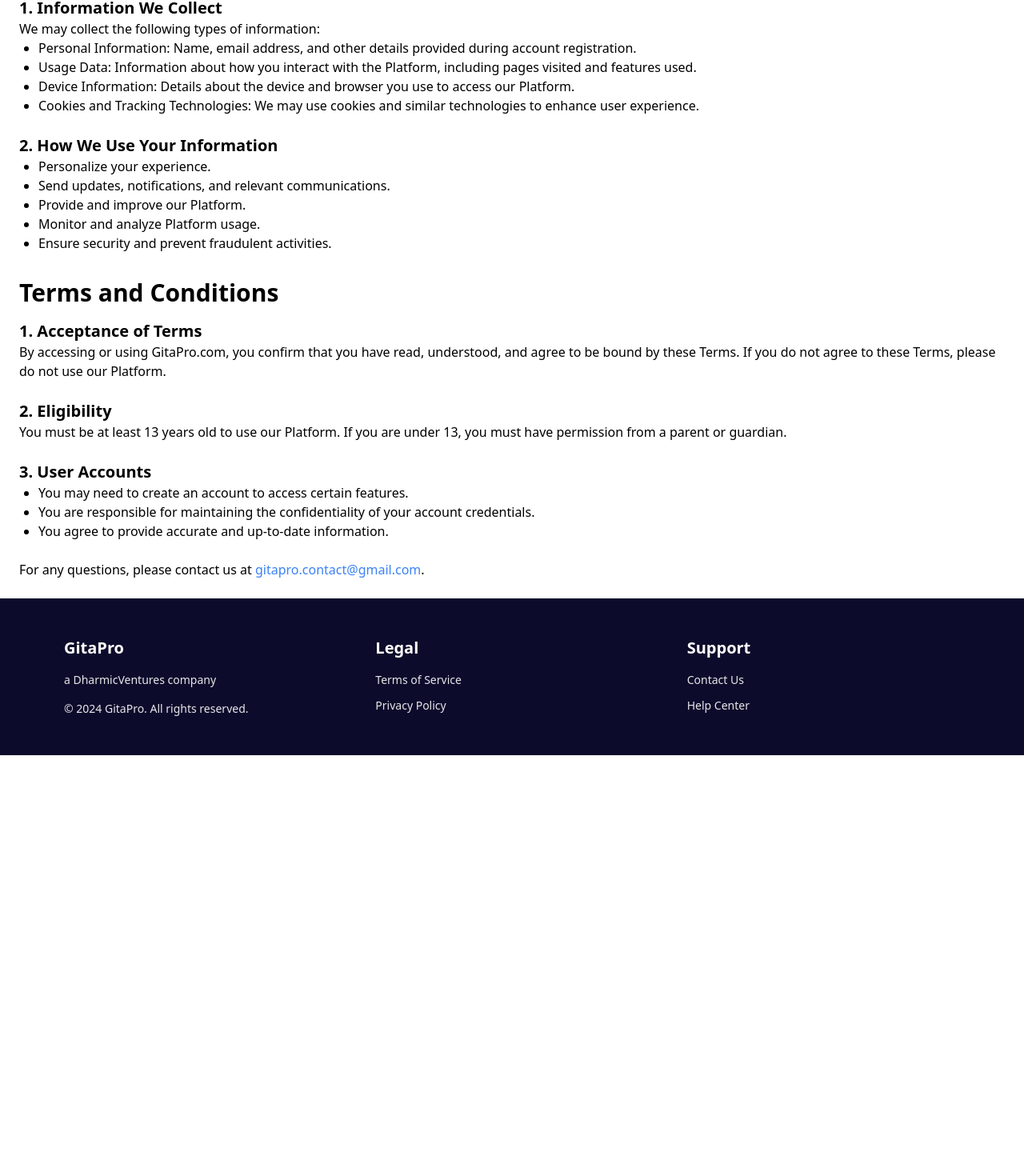
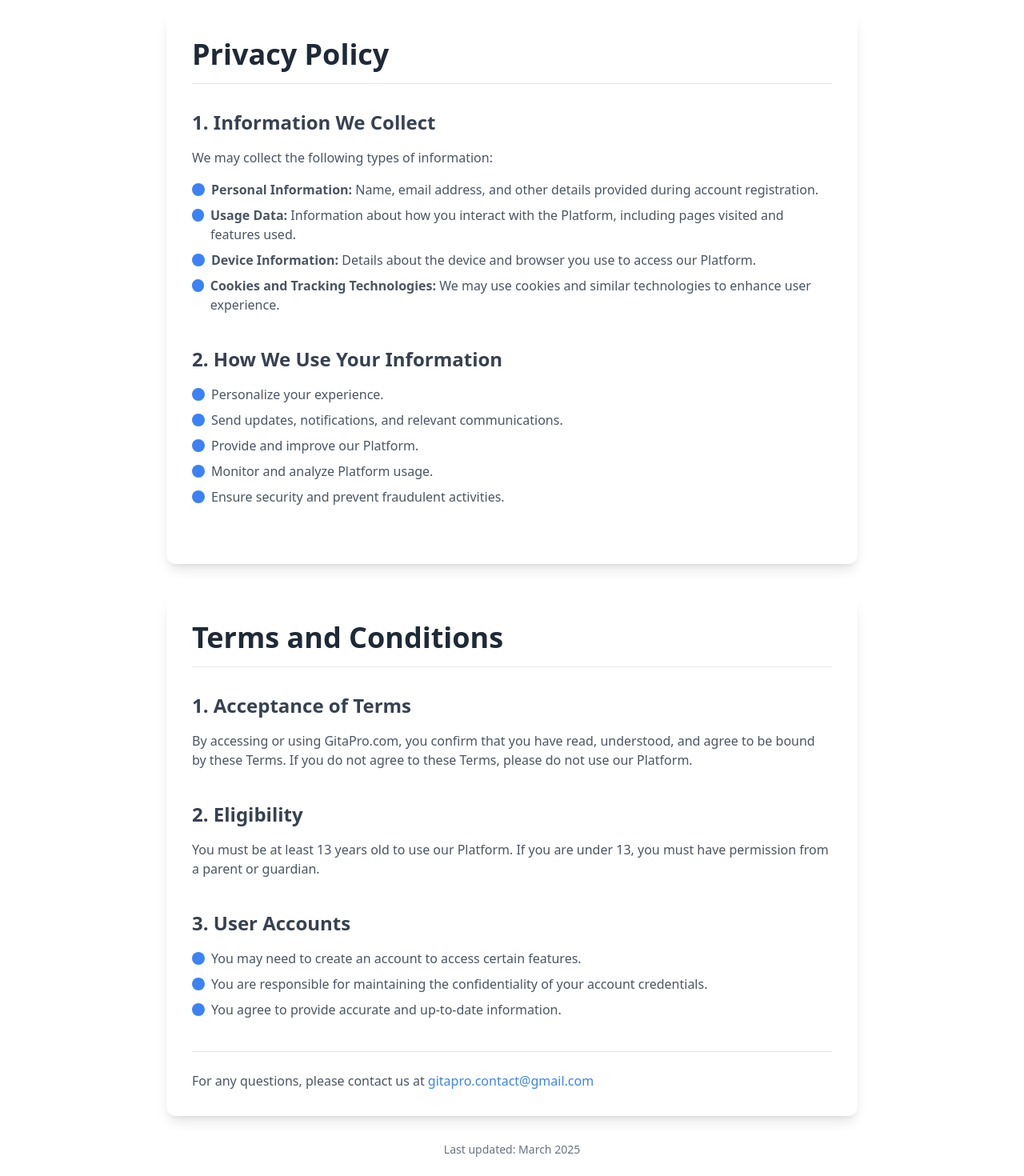
Before and after one commit to GitaPro-App/GitaPro, a Next.js app: page /terms in a window 1280 px wide. Shown: the part 80-1550 px from the top of the page at 80% size. Before the commit the page ends 1024 px from the top, so only its background shows below. Built offline with nearby package versions, Linux system fonts and the light colour scheme.

Commit message:
modernize terms component

```diff
--- a/src/app/components/terms.tsx
+++ b/src/app/components/terms.tsx
@@ -1,53 +1,112 @@
 import React from 'react';
 
-const terms: React.FC = () => {
-    return(
-        <div className="container mx-auto p-6">
-      <h1 className="text-3xl font-bold mb-4">Privacy Policy</h1>
-      <section className="mb-6">
-        <h2 className="text-xl font-semibold">1. Information We Collect</h2>
-        <p>We may collect the following types of information:</p>
-        <ul className="list-disc ml-6">
-          <li>Personal Information: Name, email address, and other details provided during account registration.</li>
-          <li>Usage Data: Information about how you interact with the Platform, including pages visited and features used.</li>
-          <li>Device Information: Details about the device and browser you use to access our Platform.</li>
-          <li>Cookies and Tracking Technologies: We may use cookies and similar technologies to enhance user experience.</li>
-        </ul>
-      </section>
+const Terms: React.FC = () => {
+  return (
+    <div className="container mx-auto px-4 py-24 max-w-4xl">
+      <div className="bg-white dark:bg-gray-800 rounded-xl shadow-lg p-8 mb-10">
+        <h1 className="text-4xl font-bold mb-8 text-gray-800 dark:text-white border-b pb-4">Privacy Policy</h1>
 
-      <section className="mb-6">
-        <h2 className="text-xl font-semibold">2. How We Use Your Information</h2>
-        <ul className="list-disc ml-6">
-          <li>Personalize your experience.</li>
-          <li>Send updates, notifications, and relevant communications.</li>
-          <li>Provide and improve our Platform.</li>
-          <li>Monitor and analyze Platform usage.</li>
-          <li>Ensure security and prevent fraudulent activities.</li>
-        </ul>
-      </section>
+        <section className="mb-10">
+          <h2 className="text-2xl font-semibold mb-4 text-gray-700 dark:text-gray-200">1. Information We Collect</h2>
+          <p className="text-gray-600 dark:text-gray-300 mb-4">We may collect the following types of information:</p>
+          <ul className="space-y-2 text-gray-600 dark:text-gray-300">
+            <li className="flex items-start">
+              <span className="inline-flex mr-2 mt-1 h-4 w-4 rounded-full bg-blue-500"></span>
+              <span><strong>Personal Information:</strong> Name, email address, and other details provided during account registration.</span>
+            </li>
+            <li className="flex items-start">
+              <span className="inline-flex mr-2 mt-1 h-4 w-4 rounded-full bg-blue-500"></span>
+              <span><strong>Usage Data:</strong> Information about how you interact with the Platform, including pages visited and features used.</span>
+            </li>
+            <li className="flex items-start">
+              <span className="inline-flex mr-2 mt-1 h-4 w-4 rounded-full bg-blue-500"></span>
+              <span><strong>Device Information:</strong> Details about the device and browser you use to access our Platform.</span>
+            </li>
+            <li className="flex items-start">
+              <span className="inline-flex mr-2 mt-1 h-4 w-4 rounded-full bg-blue-500"></span>
+              <span><strong>Cookies and Tracking Technologies:</strong> We may use cookies and similar technologies to enhance user experience.</span>
+            </li>
+          </ul>
+        </section>
 
-      <h1 className="text-3xl font-bold mt-8 mb-4">Terms and Conditions</h1>
-      <section className="mb-6">
-        <h2 className="text-xl font-semibold">1. Acceptance of Terms</h2>
-        <p>By accessing or using GitaPro.com, you confirm that you have read, understood, and agree to be bound by these Terms. If you do not agree to these Terms, please do not use our Platform.</p>
-      </section>
+        <section className="mb-10">
+          <h2 className="text-2xl font-semibold mb-4 text-gray-700 dark:text-gray-200">2. How We Use Your Information</h2>
+          <ul className="space-y-2 text-gray-600 dark:text-gray-300">
+            <li className="flex items-start">
+              <span className="inline-flex mr-2 mt-1 h-4 w-4 rounded-full bg-blue-500"></span>
+              <span>Personalize your experience.</span>
+            </li>
+            <li className="flex items-start">
+              <span className="inline-flex mr-2 mt-1 h-4 w-4 rounded-full bg-blue-500"></span>
+              <span>Send updates, notifications, and relevant communications.</span>
+            </li>
+            <li className="flex items-start">
+              <span className="inline-flex mr-2 mt-1 h-4 w-4 rounded-full bg-blue-500"></span>
+              <span>Provide and improve our Platform.</span>
+            </li>
+            <li className="flex items-start">
+              <span className="inline-flex mr-2 mt-1 h-4 w-4 rounded-full bg-blue-500"></span>
+              <span>Monitor and analyze Platform usage.</span>
+            </li>
+            <li className="flex items-start">
+              <span className="inline-flex mr-2 mt-1 h-4 w-4 rounded-full bg-blue-500"></span>
+              <span>Ensure security and prevent fraudulent activities.</span>
+            </li>
+          </ul>
+        </section>
+      </div>
 
-      <section className="mb-6">
-        <h2 className="text-xl font-semibold">2. Eligibility</h2>
-        <p>You must be at least 13 years old to use our Platform. If you are under 13, you must have permission from a parent or guardian.</p>
-      </section>
+      <div className="bg-white dark:bg-gray-800 rounded-xl shadow-lg p-8">
+        <h1 className="text-4xl font-bold mb-8 text-gray-800 dark:text-white border-b pb-4">Terms and Conditions</h1>
 
-      <section className="mb-6">
-        <h2 className="text-xl font-semibold">3. User Accounts</h2>
-        <ul className="list-disc ml-6">
-          <li>You may need to create an account to access certain features.</li>
-          <li>You are responsible for maintaining the confidentiality of your account credentials.</li>
-          <li>You agree to provide accurate and up-to-date information.</li>
-        </ul>
-      </section>
+        <section className="mb-10">
+          <h2 className="text-2xl font-semibold mb-4 text-gray-700 dark:text-gray-200">1. Acceptance of Terms</h2>
+          <p className="text-gray-600 dark:text-gray-300">
+            By accessing or using GitaPro.com, you confirm that you have read, understood, and agree to be bound by these Terms.
+            If you do not agree to these Terms, please do not use our Platform.
+          </p>
+        </section>
 
-      <p className="mt-6">For any questions, please contact us at <a href="mailto:gitapro.contact@gmail.com" className="text-blue-500">gitapro.contact@gmail.com</a>.</p>
+        <section className="mb-10">
+          <h2 className="text-2xl font-semibold mb-4 text-gray-700 dark:text-gray-200">2. Eligibility</h2>
+          <p className="text-gray-600 dark:text-gray-300">
+            You must be at least 13 years old to use our Platform. If you are under 13, you must have permission from a parent or guardian.
+          </p>
+        </section>
+
+        <section className="mb-10">
+          <h2 className="text-2xl font-semibold mb-4 text-gray-700 dark:text-gray-200">3. User Accounts</h2>
+          <ul className="space-y-2 text-gray-600 dark:text-gray-300">
+            <li className="flex items-start">
+              <span className="inline-flex mr-2 mt-1 h-4 w-4 rounded-full bg-blue-500"></span>
+              <span>You may need to create an account to access certain features.</span>
+            </li>
+            <li className="flex items-start">
+              <span className="inline-flex mr-2 mt-1 h-4 w-4 rounded-full bg-blue-500"></span>
+              <span>You are responsible for maintaining the confidentiality of your account credentials.</span>
+            </li>
+            <li className="flex items-start">
+              <span className="inline-flex mr-2 mt-1 h-4 w-4 rounded-full bg-blue-500"></span>
+              <span>You agree to provide accurate and up-to-date information.</span>
+            </li>
+          </ul>
+        </section>
+
+        <div className="mt-10 pt-6 border-t border-gray-200 dark:border-gray-700">
+          <p className="text-gray-600 dark:text-gray-300">
+            For any questions, please contact us at
+            <a href="mailto:gitapro.contact@gmail.com" className="text-blue-500 hover:text-blue-700 ml-1 transition-colors duration-300">
+              gitapro.contact@gmail.com
+            </a>
+          </p>
+        </div>
+      </div>
+
+      <div className="text-center text-gray-500 text-sm mt-8">
+        Last updated: March 2025
+      </div>
     </div>
   );
 }
-export default terms;
+
+export default Terms;
```
